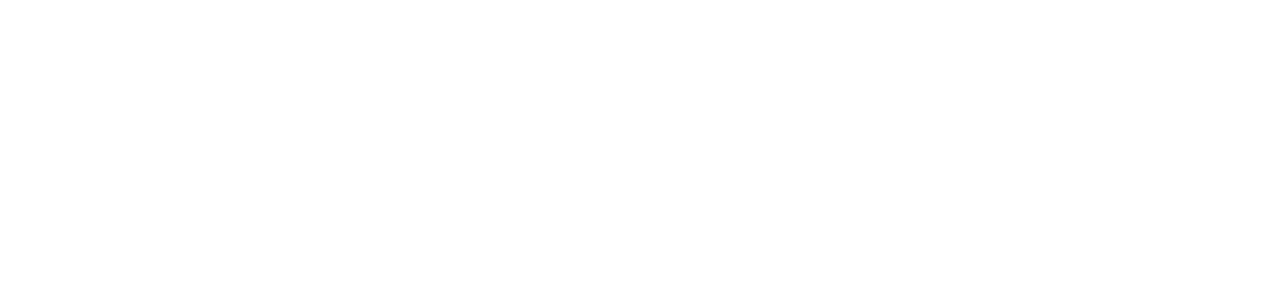
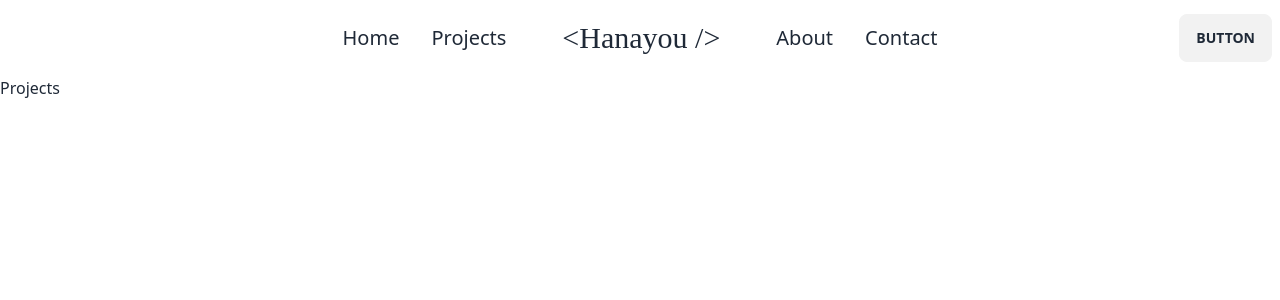
Before and after one commit to Hanayou/LEGACY-hanayou.uk, a SvelteKit app: page /projects in a window 1280 px wide. Shown: the top 300 px of the page. Built offline with nearby package versions, Linux system fonts and the light colour scheme.

Commit message:
In-progress work on main navigation
- Complete responsive layout for small/large screen sizes (mobile)

```diff
--- a/src/app.css
+++ b/src/app.css
@@ -1,3 +1,10 @@
 @tailwind base;
 @tailwind components;
 @tailwind utilities;
+
+@layer base {
+    @font-face {
+        font-family: "Cenotaph";
+        src: url("../static/fonts/Cenotaph-Titling.otf");
+    }
+}
--- /dev/null
+++ b/src/lib/components/NavBar.svelte
@@ -0,0 +1,33 @@
+<script lang="ts">
+
+</script>
+
+
+<div class="navbar bg-base-100">
+    <div class="navbar-start">
+      <div class="dropdown">
+        <label tabindex="0" class="btn btn-ghost lg:hidden">
+          <svg xmlns="http://www.w3.org/2000/svg" class="h-5 w-5" fill="none" viewBox="0 0 24 24" stroke="currentColor"><path stroke-linecap="round" stroke-linejoin="round" stroke-width="2" d="M4 6h16M4 12h8m-8 6h16" /></svg>
+        </label>
+            <ul tabindex="0" class="menu menu-sm dropdown-content mt-3 z-[1] p-2 shadow bg-base-100 rounded-box w-52">
+                <li><a>Home</a></li>
+                <li><a>Projects</a></li>
+                <li><a>About</a></li>
+                <li><a>Contact</a></li>
+            </ul>
+        </div>
+        <a class="btn btn-ghost normal-case text-xl lg:hidden font-cenotaph">&lt;Hanayou /&gt;</a>
+    </div>
+    <div class="navbar-center hidden lg:flex ">
+        <ul class="menu menu-horizontal px-1">
+            <li><a class="my-auto text-xl" href="/">Home</a></li>
+            <li><a class="my-auto text-xl" href="/projects">Projects</a></li>
+            <a class="my-auto px-10 text-3xl font-cenotaph" href="/">&lt;Hanayou /&gt;</a>
+            <li><a class="my-auto text-xl" href="/about">About</a></li>
+            <li><a class="my-auto text-xl" href="/contact">Contact</a></li>
+        </ul>
+    </div>
+    <div class="navbar-end">
+        <a class="btn">Button</a>
+    </div>
+</div>
--- a/src/routes/+layout.svelte
+++ b/src/routes/+layout.svelte
@@ -1,5 +1,7 @@
 <script lang="ts">
     import "../app.css";
+    import NavBar from "$lib/components/NavBar.svelte";
 </script>
 
+<NavBar></NavBar>
 <slot />
--- a/src/routes/about/+page.svelte
+++ b/src/routes/about/+page.svelte
@@ -3,3 +3,5 @@
 
     export let data: PageData;
 </script>
+
+<h2>About</h2>
--- a/src/routes/contact/+page.svelte
+++ b/src/routes/contact/+page.svelte
@@ -3,3 +3,5 @@
 
     export let data: PageData;
 </script>
+
+<h2>Contact</h2>
--- a/src/routes/projects/+page.svelte
+++ b/src/routes/projects/+page.svelte
@@ -3,3 +3,5 @@
 
     export let data: PageData;
 </script>
+
+<h2>Projects</h2>
--- a/tailwind.config.js
+++ b/tailwind.config.js
@@ -2,7 +2,11 @@
 export default {
   content: ['./src/**/*.{html,js,svelte,ts}'],
   theme: {
-    extend: {},
+    extend: {
+      fontFamily: {
+        'cenotaph': ['Cenotaph Titling', 'serif'],
+      },
+    },
   },
   plugins: [require("daisyui")],
 }
```
Also changed, not shown: static/fonts/Cenotaph-Titling.otf (added).
